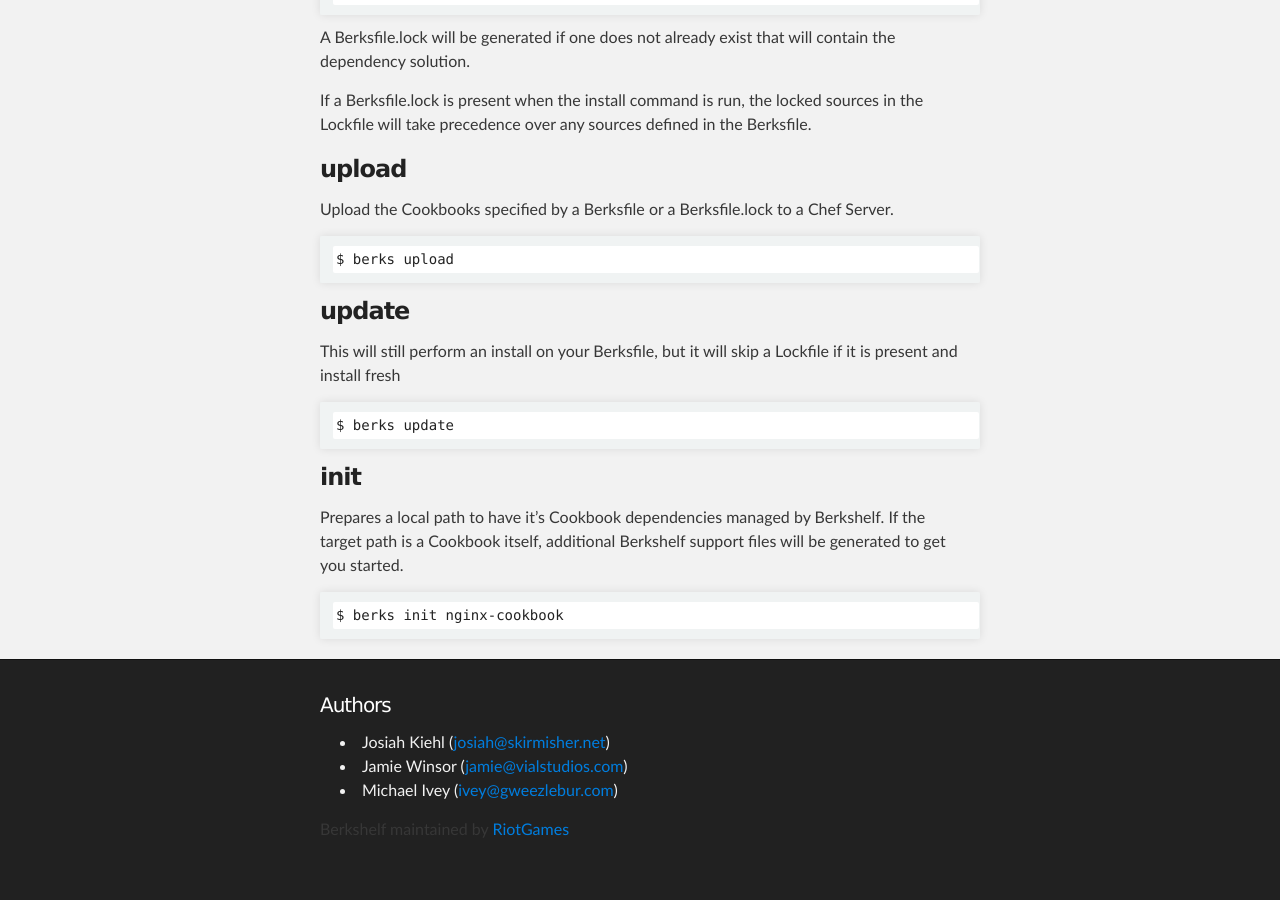
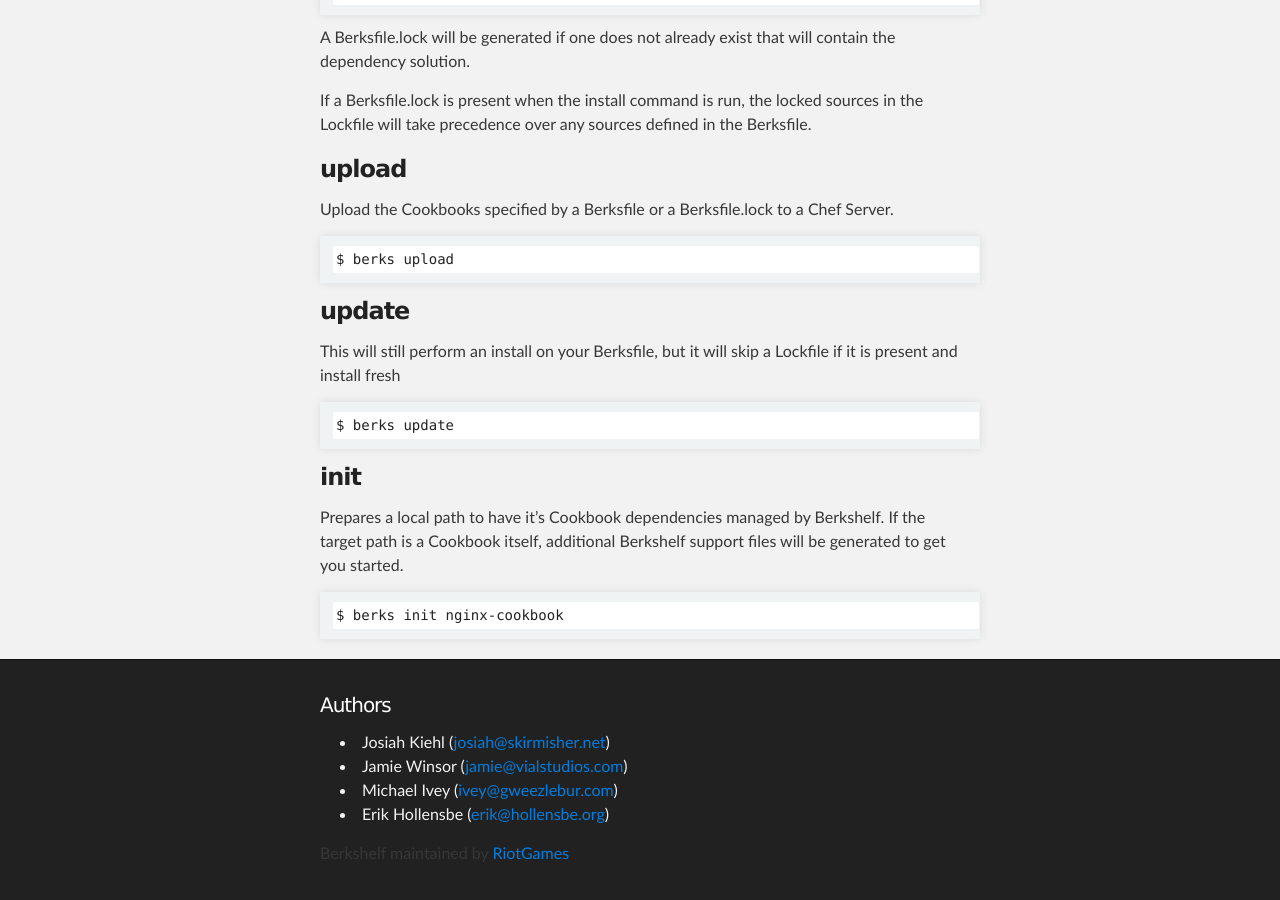
Before and after one commit to berkshelf/berkshelf, a Jekyll site: the page built from index.html, in a window 1280 px wide and 900 px high, scrolled down 6356 px. Built offline with Jekyll 4.4.1, drawn with Linux system fonts in a browser that asks for light colours; before the commit the page ends 7232 px from its top, so only the background shows below that.

Commit message:
add erik to list of author's - missed him on first pass

```diff
--- a/_includes/authors.md
+++ b/_includes/authors.md
@@ -1,3 +1,4 @@
 * Josiah Kiehl (<josiah@skirmisher.net>)
 * Jamie Winsor (<jamie@vialstudios.com>)
 * Michael Ivey (<ivey@gweezlebur.com>)
+* Erik Hollensbe (<erik@hollensbe.org>)
```
